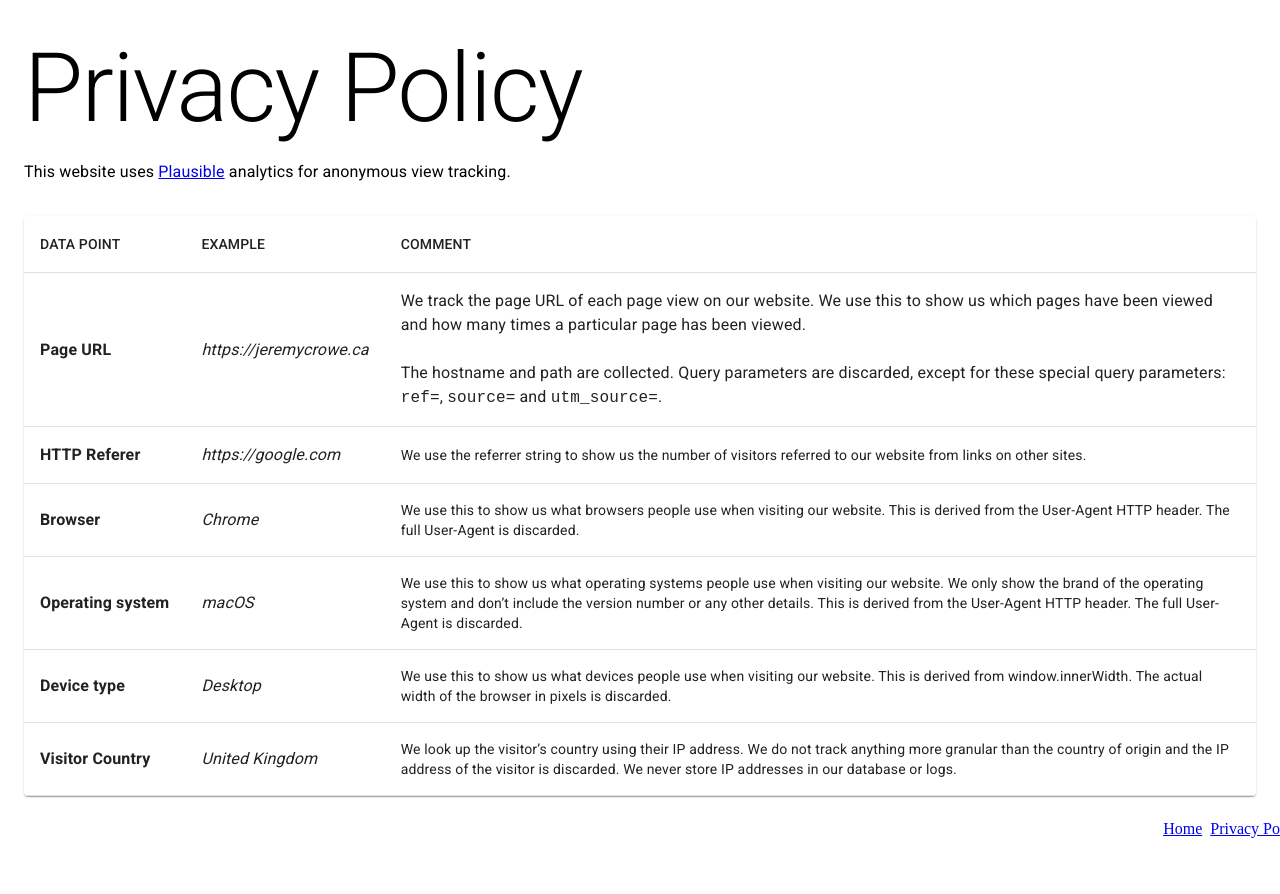
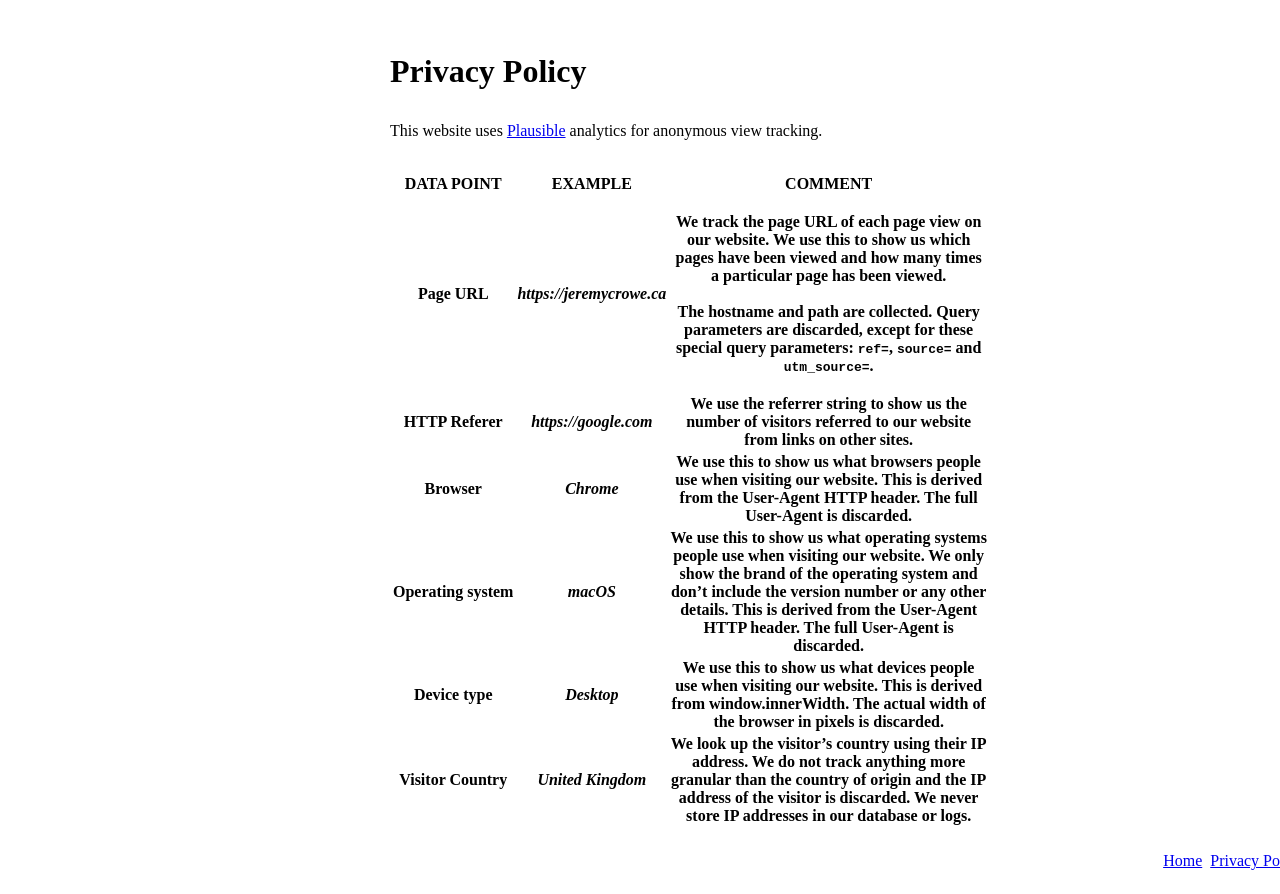
Before and after one commit to JaCrowe/jeremycrowe, a Next.js app: page /privacy-policy in a window 1280 px wide. Shown: the top 894 px of the page. Before the commit the page ends 862 px from the top, so only its background shows below. Built offline with nearby package versions, Linux system fonts and the light colour scheme.

Commit message:
Removes material ui core from legal pages

```diff
--- a/pages/privacy-policy.tsx
+++ b/pages/privacy-policy.tsx
@@ -1,31 +1,21 @@
 import Layout from '../components/MinimalLayout'
-import {
-  Typography,
-  Container,
-  Table,
-  TableHead,
-  TableRow,
-  TableCell,
-  TableBody,
-  makeStyles,
-  Card,
-} from '@material-ui/core'
 import { ReactElement } from 'react'
+import { makeStyles } from '@material-ui/styles'
 
 const PrivacyPolicy = () => {
   const classes = useStyles()
   return (
     <Layout>
-      <Container>
-        <Typography variant="h1" className={classes.title}>
+      <div className={classes.container}>
+        <h1 className={classes.title}>
           Privacy Policy
-        </Typography>
-        <Typography className={classes.description}>
+        </h1>
+        <p className={classes.description}>
           This website uses <a href="https://plausible.io">Plausible</a> analytics for anonymous
           view tracking.
-        </Typography>
+        </p>
         <PrivacyItemTable />
-      </Container>
+      </div>
     </Layout>
   )
 }
@@ -33,30 +23,30 @@ const PrivacyPolicy = () => {
 const PrivacyItemTable = () => {
   const classes = useStyles()
   return (
-    <Card className={classes.card}>
-      <Table>
-        <TableHead>
-          <TableRow>
-            <TableCell className={classes.th}>Data Point</TableCell>
-            <TableCell className={classes.th}>Example</TableCell>
-            <TableCell className={classes.th}>Comment</TableCell>
-          </TableRow>
-        </TableHead>
-        <TableBody>
+    <div className={classes.card}>
+      <table>
+        <thead>
+          <tr>
+            <th className={classes.th}>Data Point</th>
+            <th className={classes.th}>Example</th>
+            <th className={classes.th}>Comment</th>
+          </tr>
+        </thead>
+        <tbody>
           {privacyItems.map(({ dataPoint, example, comment }) => (
-            <TableRow key={dataPoint}>
-              <TableCell>
-                <Typography className={classes.dataPoint}>{dataPoint}</Typography>
-              </TableCell>
-              <TableCell>
-                <Typography className={classes.example}>{example}</Typography>
-              </TableCell>
-              <TableCell>{comment}</TableCell>
-            </TableRow>
+            <tr key={dataPoint}>
+              <th>
+                <p className={classes.dataPoint}>{dataPoint}</p>
+              </th>
+              <th>
+                <p className={classes.example}>{example}</p>
+              </th>
+              <th>{comment}</th>
+            </tr>
           ))}
-        </TableBody>
-      </Table>
-    </Card>
+        </tbody>
+      </table>
+    </div>
   )
 }
 
@@ -71,14 +61,14 @@ const privacyItems: privacyItem[] = [
     dataPoint: 'Page URL',
     example: 'https://jeremycrowe.ca',
     comment: (
-      <Typography>
+      <p>
         We track the page URL of each page view on our website. We use this to show us which pages
         have been viewed and how many times a particular page has been viewed. <br />
         <br />
         The hostname and path are collected. Query parameters are discarded, except for these
         special query parameters: <code>ref=</code>, <code>source=</code> and{' '}
         <code>utm_source=</code>.
-      </Typography>
+      </p>
     ),
   },
   {
@@ -155,6 +145,14 @@ const useStyles = makeStyles({
   card: {
     minWidth: '600px',
   },
+  container: {
+    display: 'flex',
+    flexDirection: 'column',
+    width: '100%',
+    maxWidth: '500px',
+    margin: 'auto',
+    justifyContent: 'center',
+  },
 })
 
 export default PrivacyPolicy
```
Also changed, not shown: pages/terms-and-conditions.tsx (+40 -9 lines).
